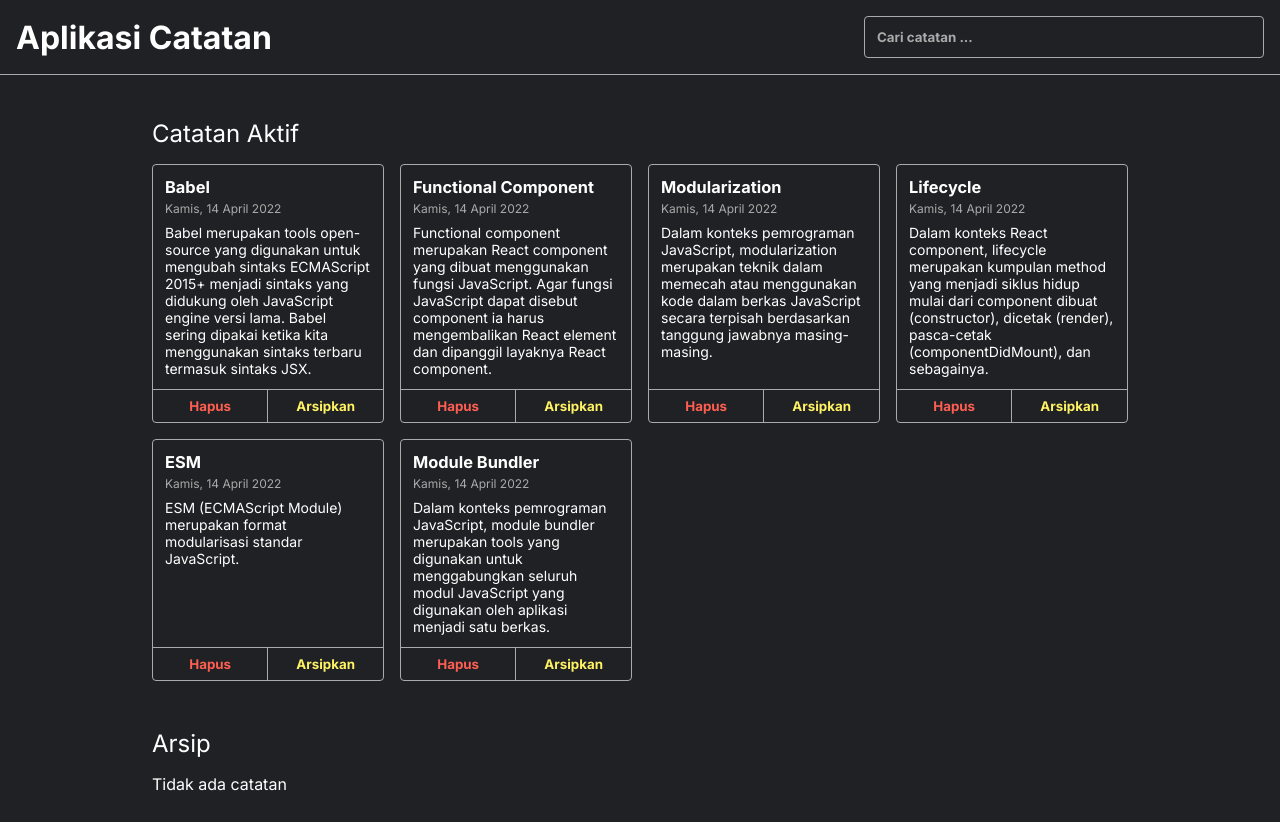
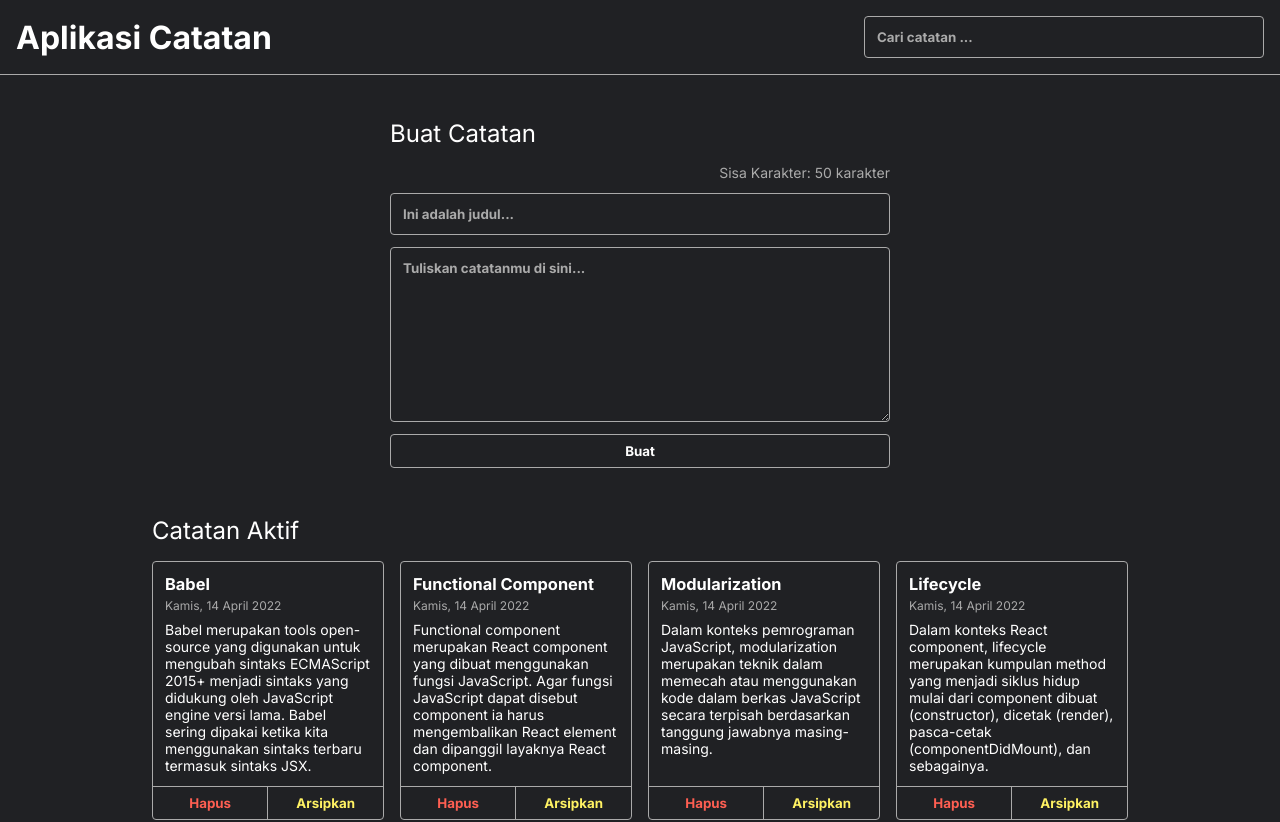
Before and after one commit to hendrawijayasubandi/note-app-react, a React (Create React App) app: page / in a window 1280 px wide. Shown: the top 822 px of the page. Built offline with nearby package versions, Linux system fonts and the light colour scheme.

Commit message:
fixing noteinput

```diff
--- a/src/components/NoteApp.jsx
+++ b/src/components/NoteApp.jsx
@@ -70,9 +70,10 @@ class NoteApp extends React.Component {
                     search={this.state.search}
                     setQuery={this.setQuery}
                     notes={this.state.notes}
-                    setFilteredNotes={this.setFilteredNotes} // Mengirimkan setFilteredNotes ke komponen NoteHeader
+                    setFilteredNotes={this.setFilteredNotes}
                 />
                 <div className="note-app__body">
+                    <NoteInput addNote={this.onAddNoteHandler} />
                     <h2>Catatan Aktif</h2>
                     <NoteList
                         notes={this.state.filteredNotes.length > 0 ? this.state.filteredNotes : this.state.notes}
```
